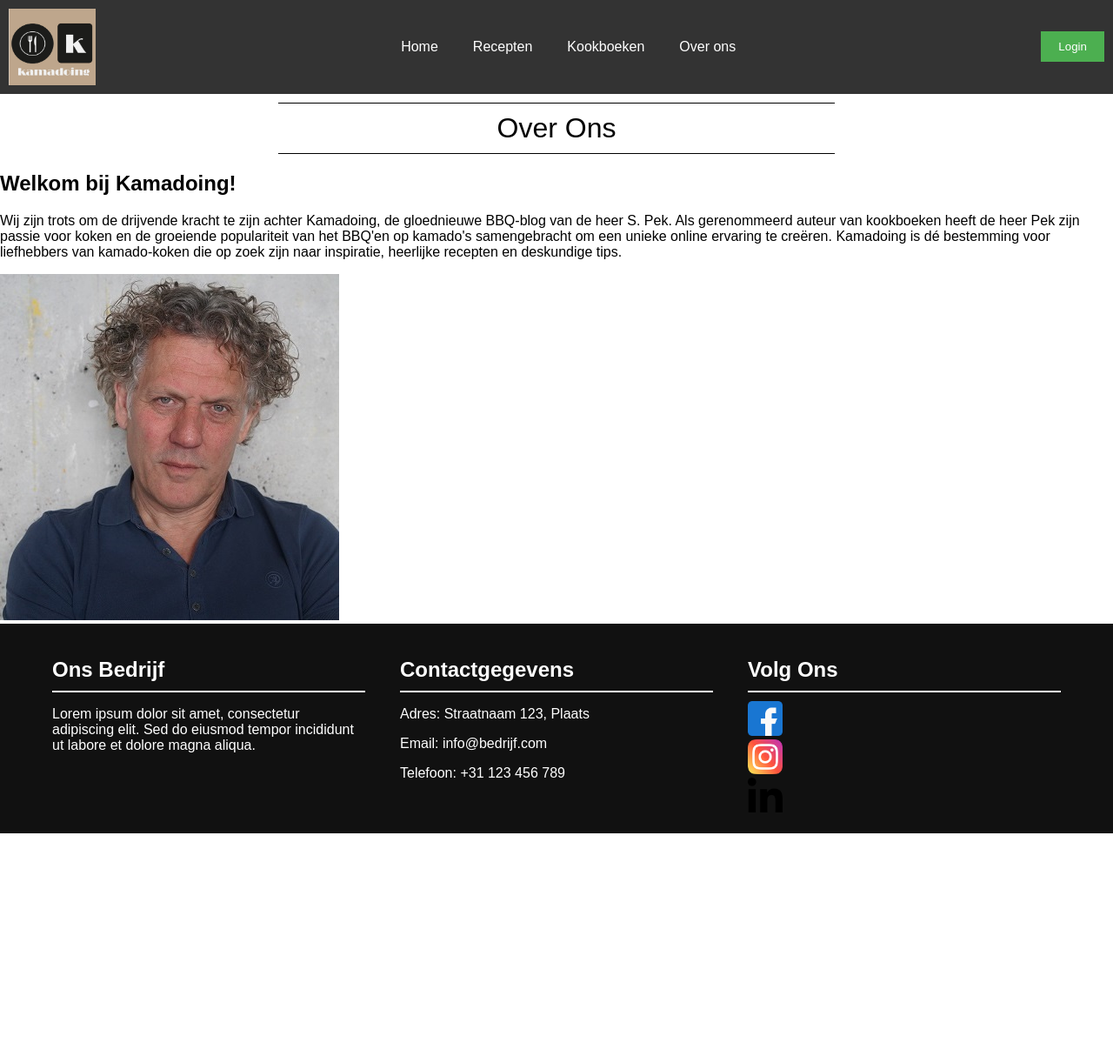
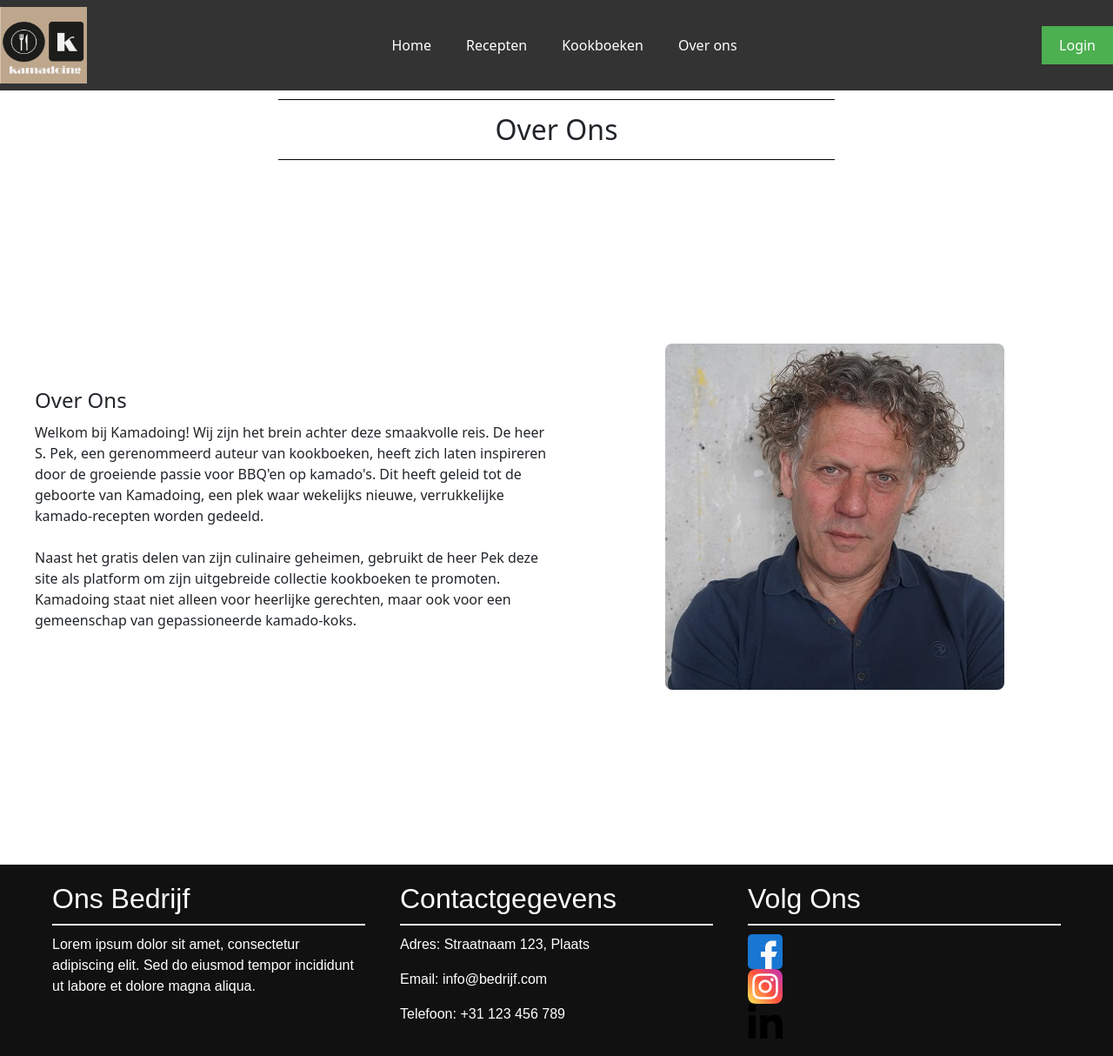
Before and after one commit to 2023leerjaar2/2swd4-g4, a PHP site: page /over_ons.html in a window 1280 px wide. Shown: the whole page at 87% size. Before the commit the page ends 958 px from the top, so only its background shows below. Run offline with PHP 8.4, Linux system fonts and the light colour scheme.

Commit message:
verder gewerkt aan over ons

```diff
--- a/website/css/over_ons.css
+++ b/website/css/over_ons.css
@@ -100,22 +100,32 @@ body {
   }
 
 
-
-  .over {
-    flex: 1 1 48%; /* Hiermee wordt 48% van de viewport breedte ingenomen */
-    background-color: #f0f0f0;
+  .over-ons {
+    display: flex;
+    justify-content: center; /* Centreer horizontaal */
+    align-items: center; /* Centreer verticaal */
+    height: 100vh; /* Volledige schermhoogte */
     padding: 20px;
 }
 
-.tekst_over {
-    margin: 0;
-    font-size: 18px;
-    line-height: 1.6;
+.tekst {
+    flex: 1; /* Laat de tekst het beschikbare ruimte innemen */
+    text-align: left;
+    padding: 20px;
 }
 
-.kees {
-    flex: 1 1 48%; /* Hiermee wordt 48% van de viewport breedte ingenomen */
-    object-fit: cover;
-    height: 100%;
-    width: 100%;
+.tekst h2 {
+    font-size: 24px;
+    margin-bottom: 10px;
 }
+
+.afbeelding {
+    flex: 1; /* Laat de afbeelding het beschikbare ruimte innemen */
+    text-align: center;
+}
+
+.afbeelding img {
+    max-width: 100%;
+    height: auto;
+    border-radius: 8px; /* Optioneel: voeg afgeronde hoeken toe aan de afbeelding */
+}
--- a/website/over_ons.html
+++ b/website/over_ons.html
@@ -3,7 +3,8 @@
 <head>
   <meta charset="UTF-8">
   <meta name="viewport" content="width=device-width, initial-scale=1.0">
-  <link rel="stylesheet" href="css/style.css">
+  <link rel="stylesheet" href="css/over_ons.css">
+  <link href="https://cdn.jsdelivr.net/npm/bootstrap@5.3.2/dist/css/bootstrap.min.css" rel="stylesheet" integrity="sha384-T3c6CoIi6uLrA9TneNEoa7RxnatzjcDSCmG1MXxSR1GAsXEV/Dwwykc2MPK8M2HN" crossorigin="anonymous">
 </head>
 <body>
 <header>
@@ -27,21 +28,19 @@
   <div class="styled-line"></div>
 </section>
 
-<section class="over">
-    <h1>Welkom bij Kamadoing!</h1>
-<p class="tekst_over">
-    Wij zijn trots om de drijvende kracht te zijn achter Kamadoing,
-    de gloednieuwe BBQ-blog van de heer S. Pek. Als gerenommeerd
-    auteur van kookboeken heeft de heer Pek zijn passie voor
-    koken en de groeiende populariteit van het BBQ'en op kamado's
-    samengebracht om een unieke online ervaring te creëren. Kamadoing
-    is dé bestemming voor liefhebbers van kamado-koken die op zoek
-    zijn naar inspiratie, heerlijke recepten en deskundige tips.
-</p>
-<img src="image/Foto-Kees-podcast-kleur11.jpg" alt="kees van der spek" class="kees">
+<section class="over-ons">
+    <div class="tekst">
+        <h2>Over Ons</h2>
+        <p>
+            Welkom bij Kamadoing! Wij zijn het brein achter deze smaakvolle reis. De heer S. Pek, een gerenommeerd auteur van kookboeken, heeft zich laten inspireren door de groeiende passie voor BBQ'en op kamado's. Dit heeft geleid tot de geboorte van Kamadoing, een plek waar wekelijks nieuwe, verrukkelijke kamado-recepten worden gedeeld.
+            <br><br>
+            Naast het gratis delen van zijn culinaire geheimen, gebruikt de heer Pek deze site als platform om zijn uitgebreide collectie kookboeken te promoten. Kamadoing staat niet alleen voor heerlijke gerechten, maar ook voor een gemeenschap van gepassioneerde kamado-koks.
+        </p>
+    </div>
+    <div class="afbeelding">
+        <img src="image/Foto-Kees-podcast-kleur11.jpg" alt="Afbeelding van de heer S. Pek">
+    </div>
 </section>
-
-
 
 <footer class="foot">
   <div class="footer-container">
@@ -70,5 +69,7 @@
 
 
 </main>
+<script src="https://cdn.jsdelivr.net/npm/@popperjs/core@2.11.8/dist/umd/popper.min.js" integrity="sha384-I7E8VVD/ismYTF4hNIPjVp/Zjvgyol6VFvRkX/vR+Vc4jQkC+hVqc2pM8ODewa9r" crossorigin="anonymous"></script>
+<script src="https://cdn.jsdelivr.net/npm/bootstrap@5.3.2/dist/js/bootstrap.min.js" integrity="sha384-BBtl+eGJRgqQAUMxJ7pMwbEyER4l1g+O15P+16Ep7Q9Q+zqX6gSbd85u4mG4QzX+" crossorigin="anonymous"></script>
 </body>
 </html>
```
Also changed, not shown: website/image/d200x250.jpeg (added).
